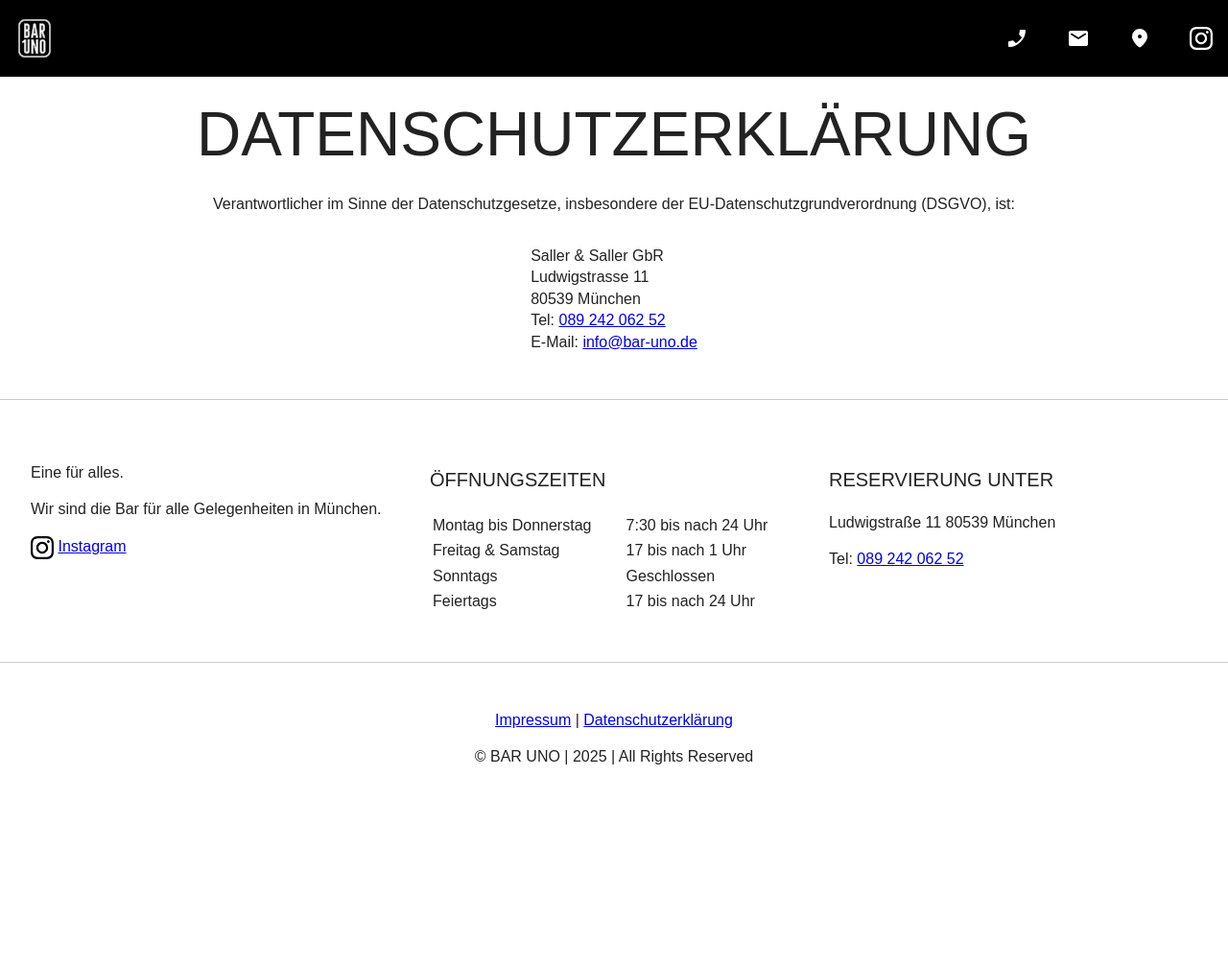
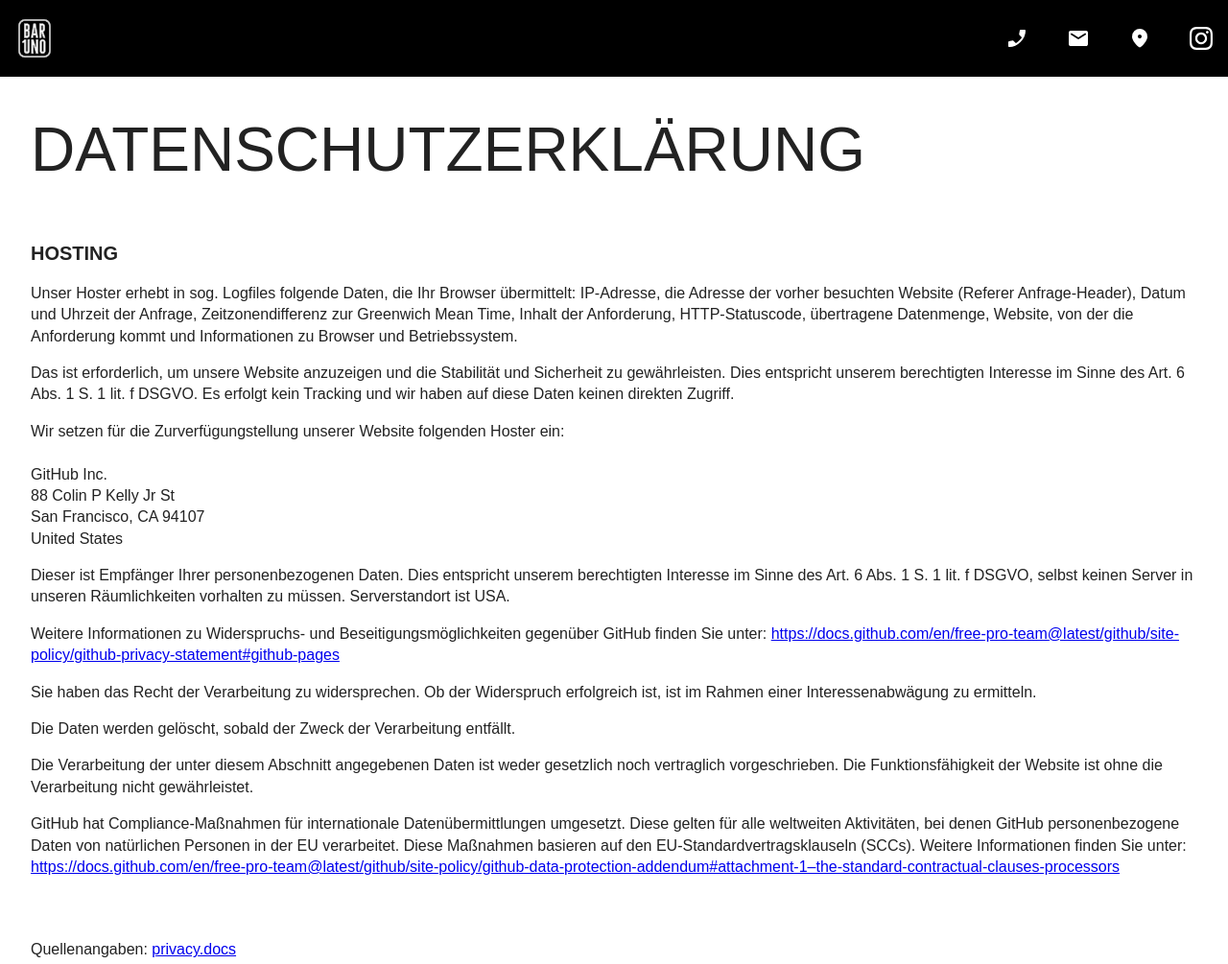
Before and after one commit to te-sa/bar-uno, a website: page pages/datenschutz.html in a window 1280 px wide. Shown: the top 1005 px of the page at 96% size. Before the commit the page ends 848 px from the top, so only its background shows below. Drawn offline with Linux system fonts and the light colour scheme.

Commit message:
Add data protection section for GDPR compliance

```diff
--- a/pages/datenschutz.html
+++ b/pages/datenschutz.html
@@ -124,16 +124,61 @@
   </div>
 </nav>
 
-<article class="text-container">
+<article class="content-div">
   <h1 class="content-headline">Datenschutzerklärung</h1>
-  <p>Verantwortlicher im Sinne der Datenschutzgesetze, insbesondere der EU-Datenschutzgrundverordnung (DSGVO), ist:</p>
-  <p>
-    Saller &amp; Saller GbR<br/>
-    Ludwigstrasse 11<br/>
-    80539 München<br/>
-    Tel: <a href="tel:+49892420625">089 242 062 52</a><br/>
-    E-Mail: <a href="mailto:info@bar-uno.de">info@bar-uno.de</a><br/>
-  </p>
+  <section>
+    <h2 class="section-title">Hosting</h2>
+    <p>
+      Unser Hoster erhebt in sog. Logfiles folgende Daten, die Ihr Browser übermittelt:
+      IP-Adresse, die Adresse der vorher besuchten Website (Referer Anfrage-Header), Datum und Uhrzeit der Anfrage,
+      Zeitzonendifferenz zur Greenwich Mean Time, Inhalt der Anforderung, HTTP-Statuscode, übertragene Datenmenge,
+      Website, von der die Anforderung kommt und Informationen zu Browser und Betriebssystem.
+    </p>
+    <p>
+      Das ist erforderlich, um unsere Website anzuzeigen und die Stabilität und Sicherheit zu gewährleisten. Dies
+      entspricht unserem berechtigten Interesse im Sinne des Art. 6 Abs. 1 S. 1 lit. f DSGVO.
+      Es erfolgt kein Tracking und wir haben auf diese Daten keinen direkten Zugriff.
+    </p>
+    <p>
+      Wir setzen für die Zurverfügungstellung unserer Website folgenden Hoster ein:<br/><br/>
+      GitHub Inc.<br/>
+      88 Colin P Kelly Jr St<br/>
+      San Francisco, CA 94107<br/>
+      United States<br/>
+    </p>
+    <p>
+      Dieser ist Empfänger Ihrer personenbezogenen Daten. Dies entspricht unserem berechtigten Interesse im Sinne des
+      Art.
+      6 Abs. 1 S. 1 lit. f DSGVO, selbst keinen Server in unseren Räumlichkeiten vorhalten zu müssen. Serverstandort ist
+      USA.
+    </p>
+    <p>
+      Weitere Informationen zu Widerspruchs- und Beseitigungsmöglichkeiten gegenüber GitHub finden Sie unter:
+      <a href="https://docs.github.com/en/free-pro-team@latest/github/site-policy/github-privacy-statement#github-pages"
+         target="_blank">https://docs.github.com/en/free-pro-team@latest/github/site-policy/github-privacy-statement#github-pages</a>
+    </p>
+    <p>
+      Sie haben das Recht der Verarbeitung zu widersprechen. Ob der Widerspruch erfolgreich ist, ist im Rahmen einer
+      Interessenabwägung zu ermitteln.
+    </p>
+    <p>
+      Die Daten werden gelöscht, sobald der Zweck der Verarbeitung entfällt.
+    </p>
+    <p>
+      Die Verarbeitung der unter diesem Abschnitt angegebenen Daten ist weder gesetzlich noch vertraglich
+      vorgeschrieben. Die Funktionsfähigkeit der Website ist ohne die Verarbeitung nicht gewährleistet.
+    </p>
+    <p>
+      GitHub hat Compliance-Maßnahmen für internationale Datenübermittlungen umgesetzt. Diese gelten für alle weltweiten
+      Aktivitäten, bei denen GitHub personenbezogene Daten von natürlichen Personen in der EU verarbeitet. Diese
+      Maßnahmen
+      basieren auf den EU-Standardvertragsklauseln (SCCs). Weitere Informationen finden Sie unter:
+      <a
+        href="https://docs.github.com/en/free-pro-team@latest/github/site-policy/github-data-protection-addendum#attachment-1–the-standard-contractual-clauses-processors"
+        target="_blank">https://docs.github.com/en/free-pro-team@latest/github/site-policy/github-data-protection-addendum#attachment-1–the-standard-contractual-clauses-processors</a>
+    </p>
+  </section>
+  <p>Quellenangaben: <a href="https://opr.vc/docs/hosting/github_pages/" target="_blank" rel="noreferrer noopener">privacy.docs</a></p>
 </article>
 
 </body>
```
